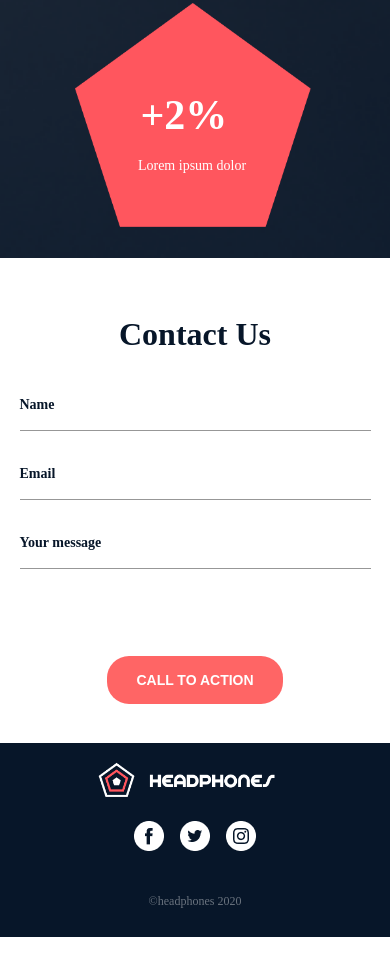
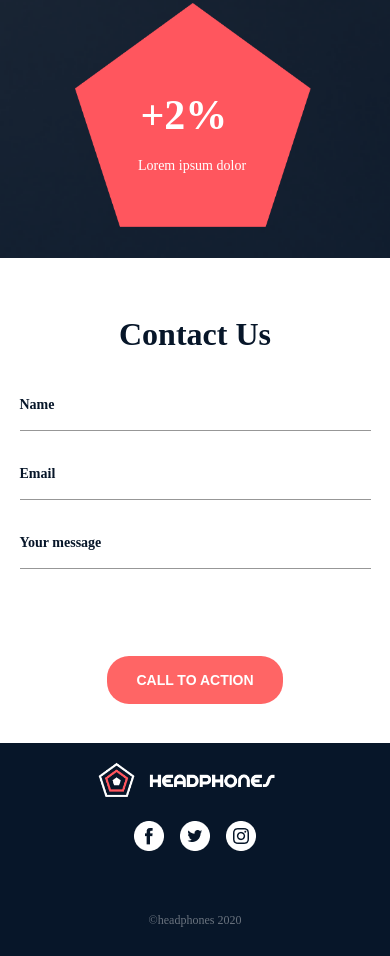
Before and after one commit to donaldrs01/donaldrs01.github.io, a plain HTML site: page index.html in a window 390 px wide. Shown: the part 3426-4382 px from the top of the page. Drawn offline with Linux system fonts and the light colour scheme; files whose address does not match are found by name.

Commit message:
Add files via upload

```diff
--- a/styles-mobile.css
+++ b/styles-mobile.css
@@ -364,7 +364,7 @@ a.menu-link {
     font-weight: 400;
     color: rgba(255, 255, 255, 0.4);
     text-align: center;
-    margin-top: 10%;
+    margin-top: 15%;
 }
 
 .holberton_school-icon-ic_sound,
```
